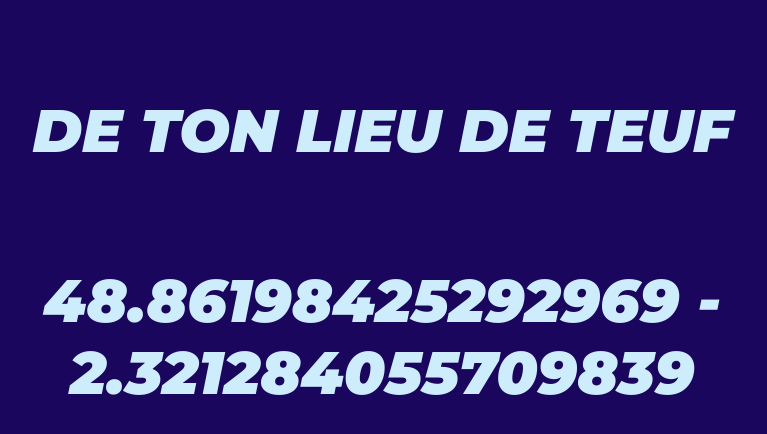
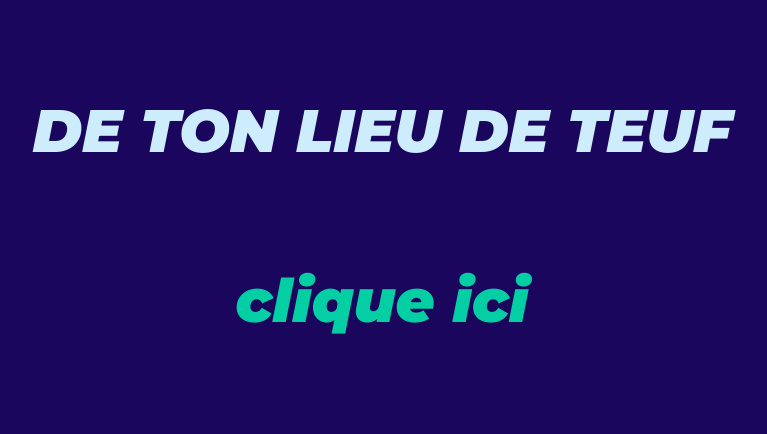
Before and after one commit to gabriellelailler/boisdel-eau, a plain HTML site: page index.html in a window 1280 px wide. Shown: the part 1868-2302 px from the top of the page, without its empty margins (258-1025 px from the left). Drawn offline with nearby package versions, Linux system fonts and the light colour scheme; a web font is replaced by a local one.

Commit message:
Add files via upload

```diff
--- a/index.html
+++ b/index.html
@@ -69,7 +69,7 @@
     <br/>
 
 
-    <h2> 48.86198425292969 - 2.321284055709839 </h2>
+    <h2> <a href="https://www.google.fr/maps/place/Concorde+Atlantique+boat/@48.8621239,2.3201615,17z/data=!3m1!4b1!4m5!3m4!1s0x47e66e2964f8c63f:0xd07530f19ef3334f!8m2!3d48.8621239!4d2.3223502"> clique ici</a> </h2>
 
   <br>
 
```
